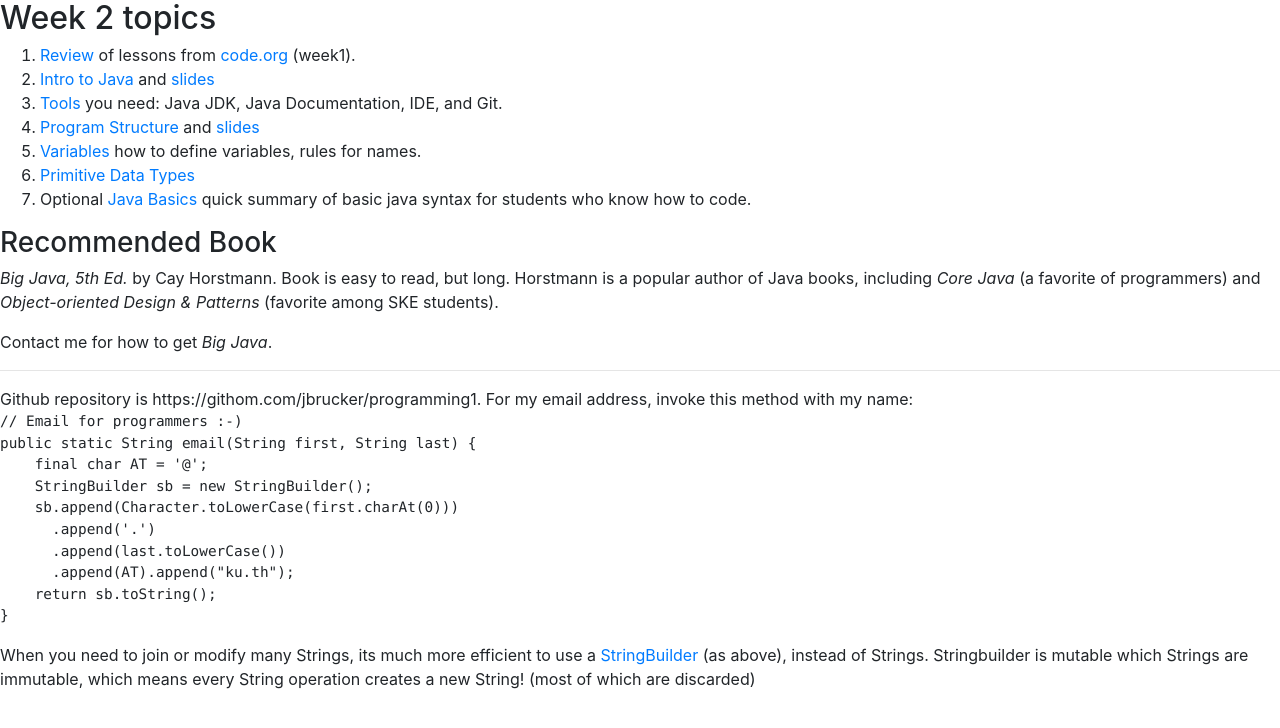
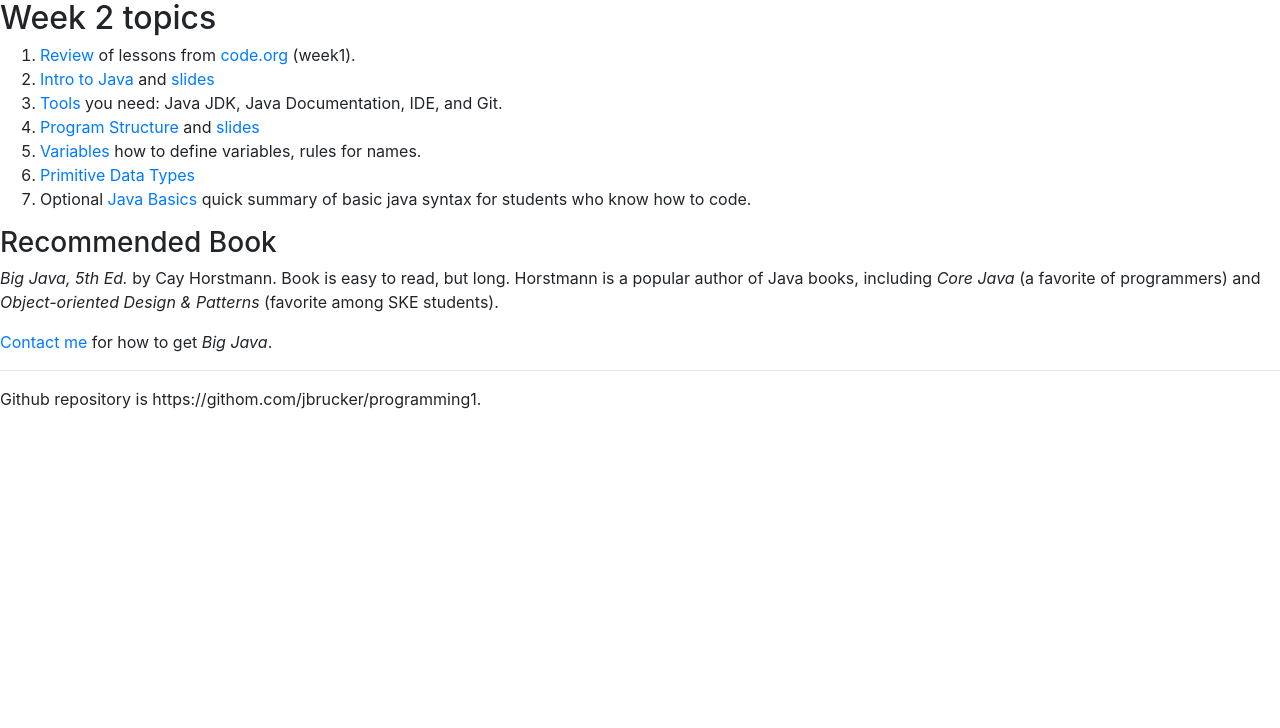
Before and after one commit to cpske/programming1, a Jekyll site: the page index.html, which Jekyll copies as it is, in a window 1280 px wide. Shown: the top 728 px of the page. Built offline with Jekyll 4.4.1, drawn with Linux system fonts in a browser that asks for light colours.

Commit message:
minor fix

```diff
--- a/_config.yml
+++ b/_config.yml
@@ -1,4 +1,4 @@
 ## Remove theme
 ## theme: minimal
 title: Programming 1 @ KU
-description: Programming using Java. https://jbrucker.github.io/programming1
+description: Programming using Java.
--- a/index.html
+++ b/index.html
@@ -27,29 +27,10 @@
 
 <p><em>Big Java, 5th Ed.</em> by Cay Horstmann.  Book is easy to read, but long.  Horstmann is a popular author of Java books, including <em>Core Java</em> (a favorite of programmers) and <em>Object-oriented Design &amp; Patterns</em> (favorite among SKE students).</p>
 
-<p>Contact me for how to get <em>Big Java</em>.</p>
+<p><a href="Contact.html">Contact me</a> for how to get <em>Big Java</em>.</p>
 
 <hr/>
 Github repository is https://githom.com/jbrucker/programming1.
 
-For my email address, invoke this method with my name:
-<pre>
-// Email for programmers :-)
-public static String email(String first, String last) {
-    final char AT = '@';
-    StringBuilder sb = new StringBuilder();
-    sb.append(Character.toLowerCase(first.charAt(0)))
-      .append('.')
-      .append(last.toLowerCase())
-      .append(AT).append("ku.th");
-    return sb.toString();
-}
-</pre>
-When you need to join or modify many Strings, its much more efficient to use a
-<a href="https://docs.oracle.com/javase/7/docs/api/java/lang/StringBuilder.html">
-StringBuilder</a> (as above), instead of Strings.
-Stringbuilder is mutable which Strings are immutable, which means every String
-operation creates a new String! (most of which are discarded)
-
 </body>
 </html>
```
Also changed, not shown: assets/css/style.scss (deleted, +0 -22 lines).
